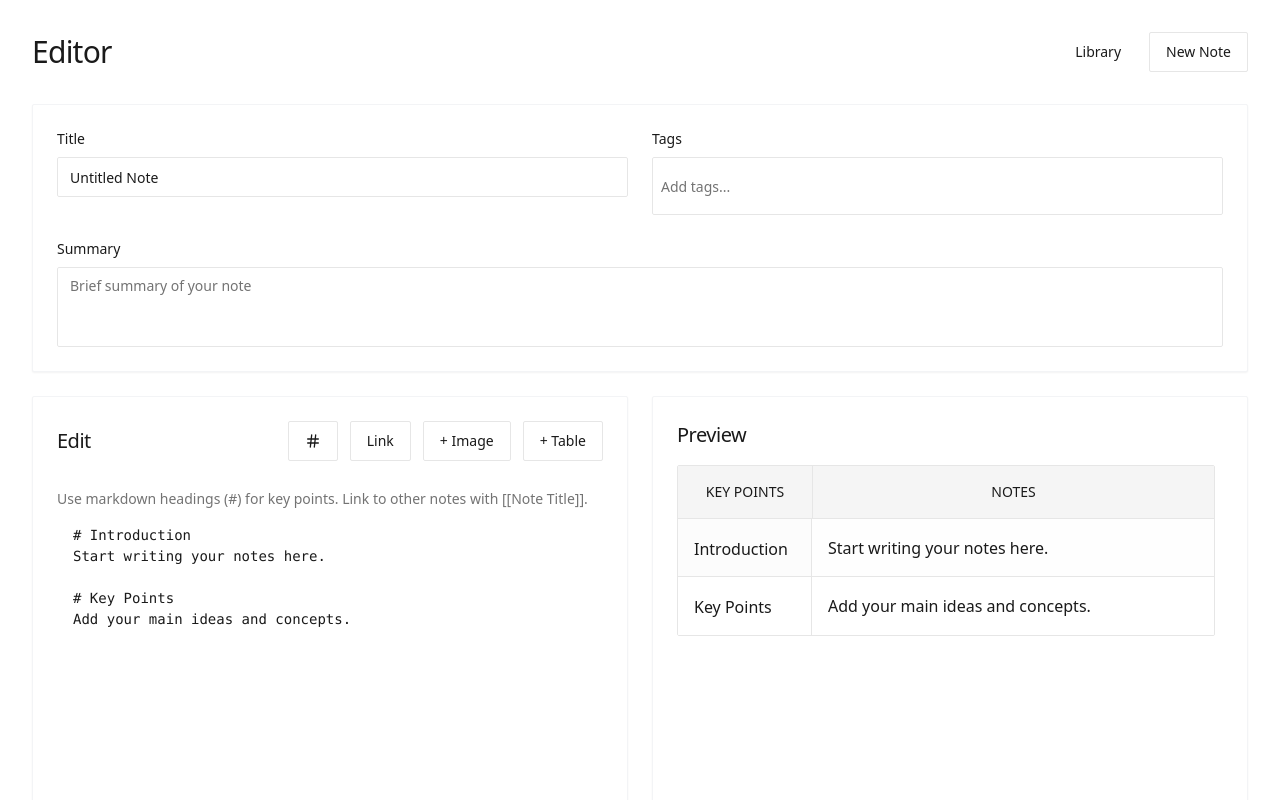
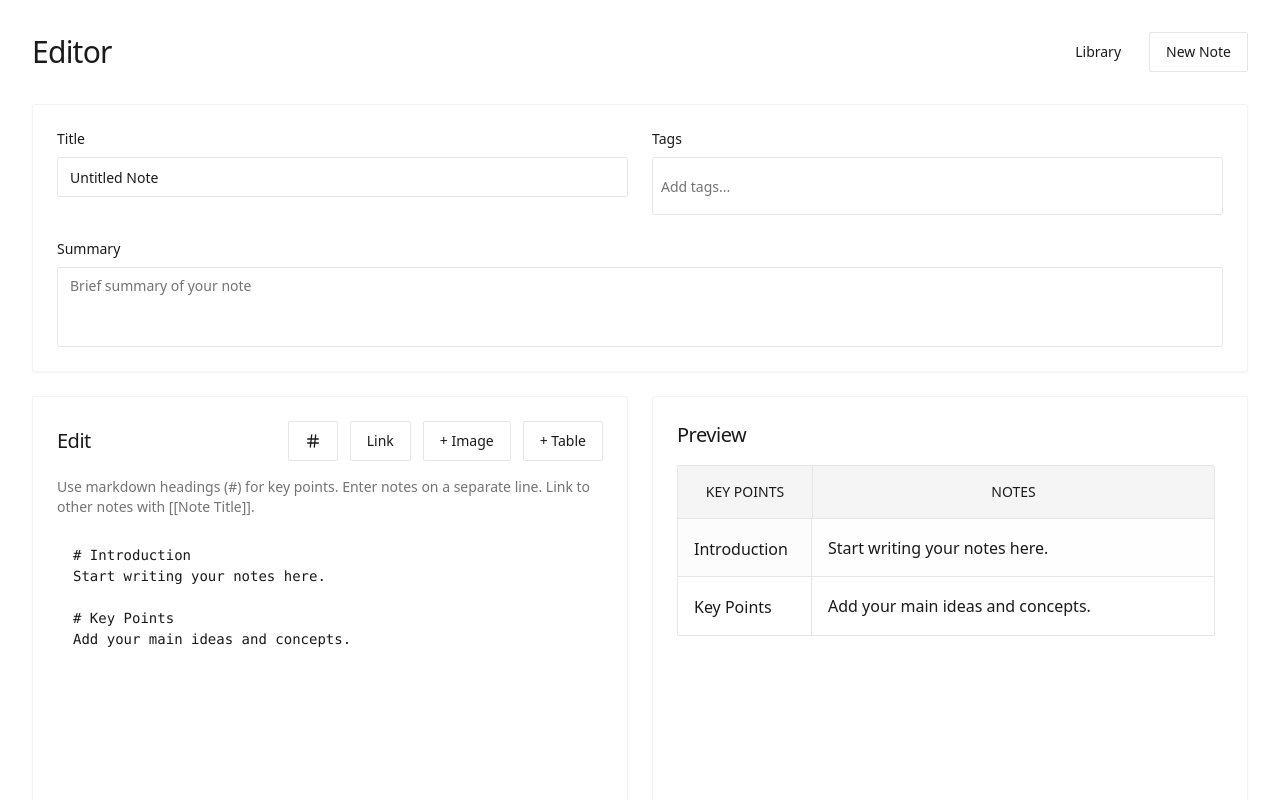
Before and after one commit to withlowe/Cornell-Markdown-Notes, a Next.js app: page /editor in a window 1280 px wide. Shown: the top 800 px of the page. Built offline with nearby package versions, Linux system fonts and the light colour scheme.

Commit message:
Update page.tsx

```diff
--- a/app/editor/page.tsx
+++ b/app/editor/page.tsx
@@ -261,8 +261,8 @@ Add your main ideas and concepts.`)
                     </Button>
                   </div>
                 </div>
-                <div className="mt-3 text-caption">
-                  Use markdown headings (#) for key points. Link to other notes with [[Note Title]].
+                <div className="mb-3 text-caption">
+                  Use markdown headings (#) for key points. Enter notes on a separate line. Link to other notes with [[Note Title]].
                 </div>
                 <div className="flex-1 min-h-0 flex flex-col">
                   <WysimarkEditor
```
